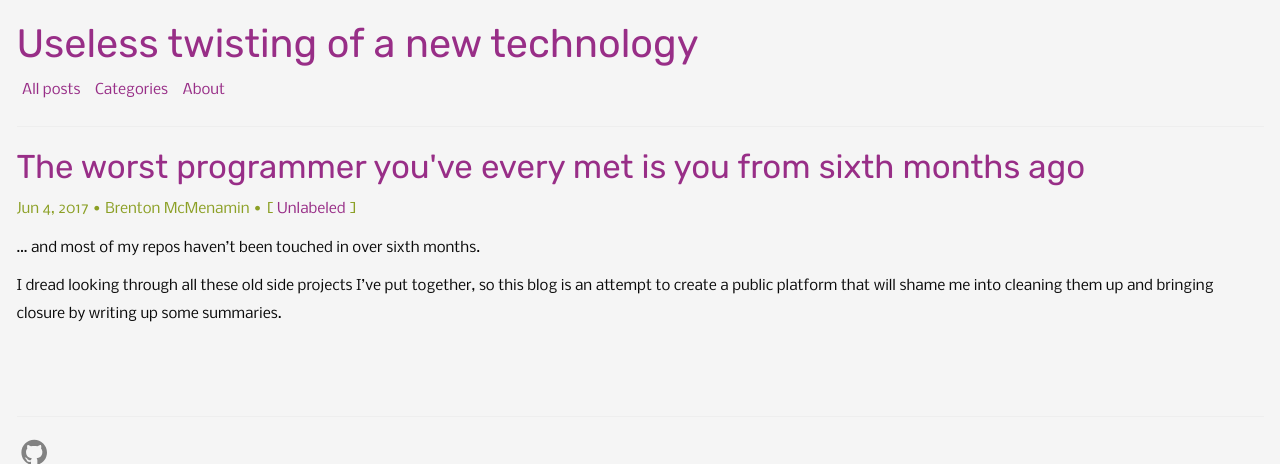
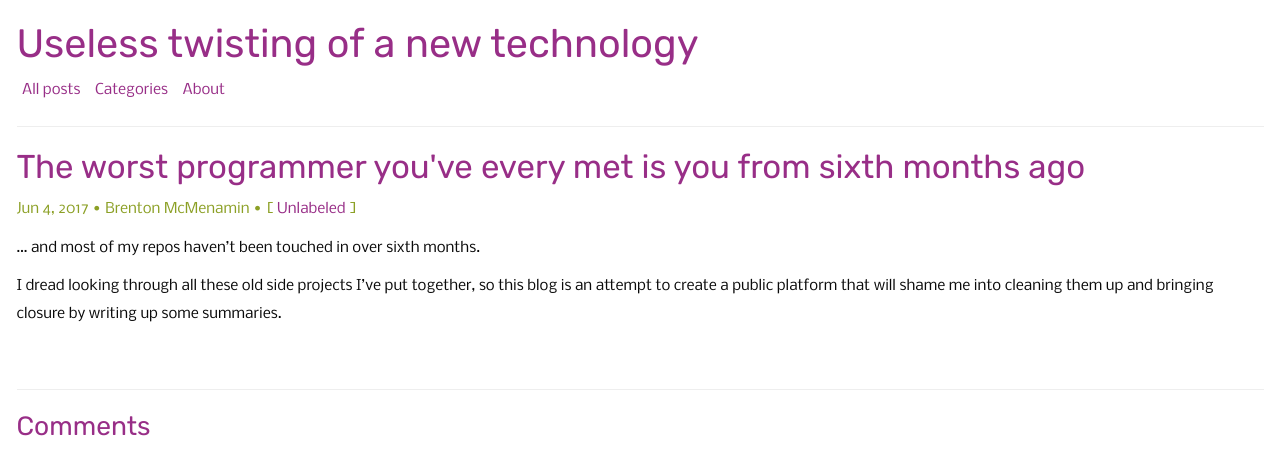
Before and after one commit to bmcmenamin/bmcmenamin.github.io, a Jekyll site: the page built from _posts/2017-06-04-the-worst-programmer.md, in a window 1280 px wide, cut to the strip 0-464 px from the top of the page. Built offline with Jekyll 4.4.1, drawn with Linux system fonts in a browser that asks for light colours; comment, search, counter and statistics services are not loaded.

Commit message:
Utterances (#6)
* adding comments via utterances

* newline

```diff
--- a/_layouts/post.html
+++ b/_layouts/post.html
@@ -20,4 +20,16 @@
   {% endfor %}
 </p>
 
+<div id="content">
 {{ content }}
+</div>
+
+<div id="comments">
+  <br><hr>
+  <h3>Comments</h3>
+  <script src="https://utteranc.es/client.js"
+          repo="bmcmenamin/bmcmenamin.github.io"
+          issue-term="pathname"
+          async>
+  </script>
+</div>
--- a/css/custom.css
+++ b/css/custom.css
@@ -1,5 +1,5 @@
 body {
-    background: rgb(245, 245, 245);
+    background: rgb(255, 255, 255);
     color: rgb(10, 10, 10);
     font-family: 'Nobile', Helvetica, Arial, sans-serif;
     font-size: 13px;
```
